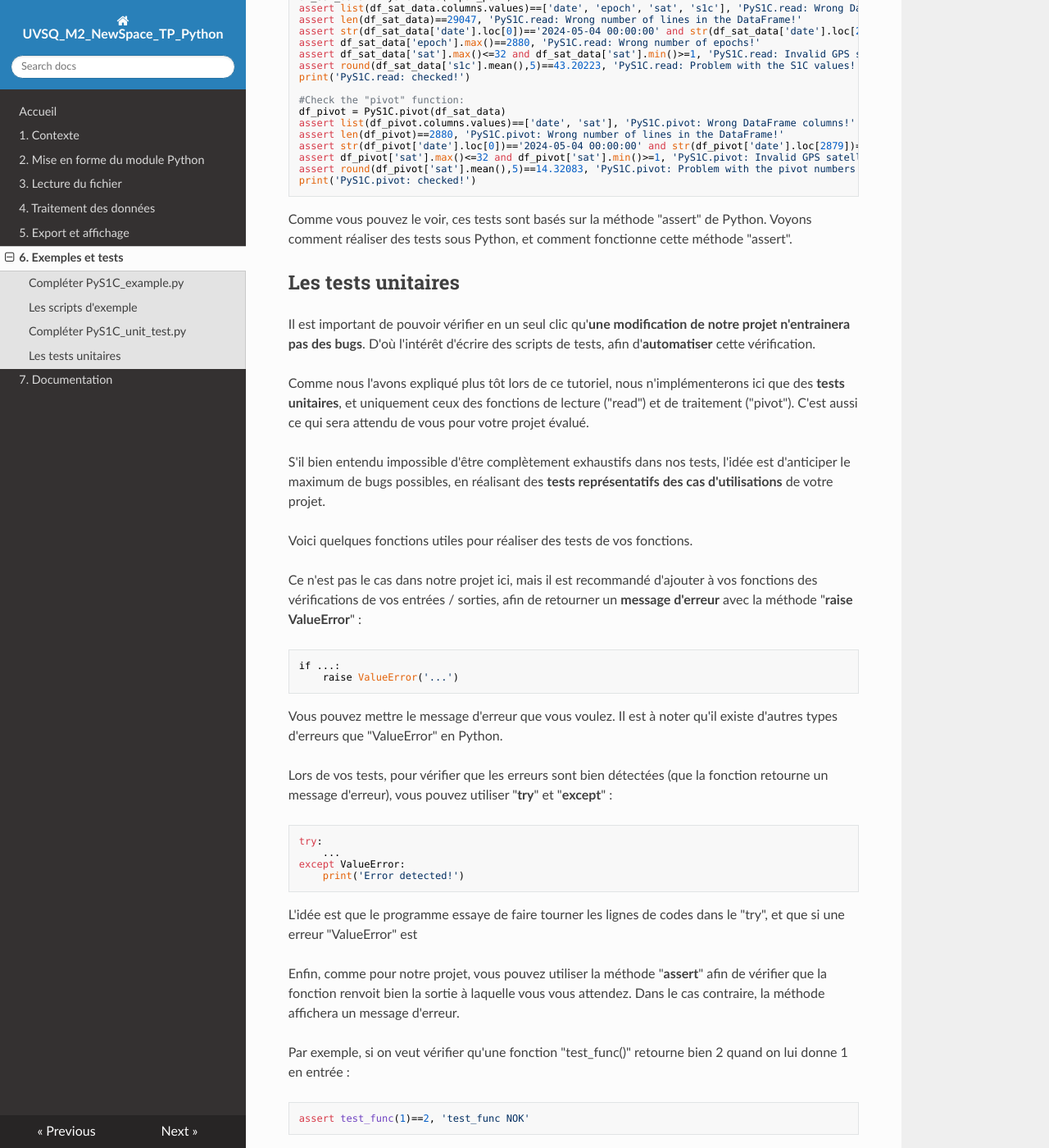
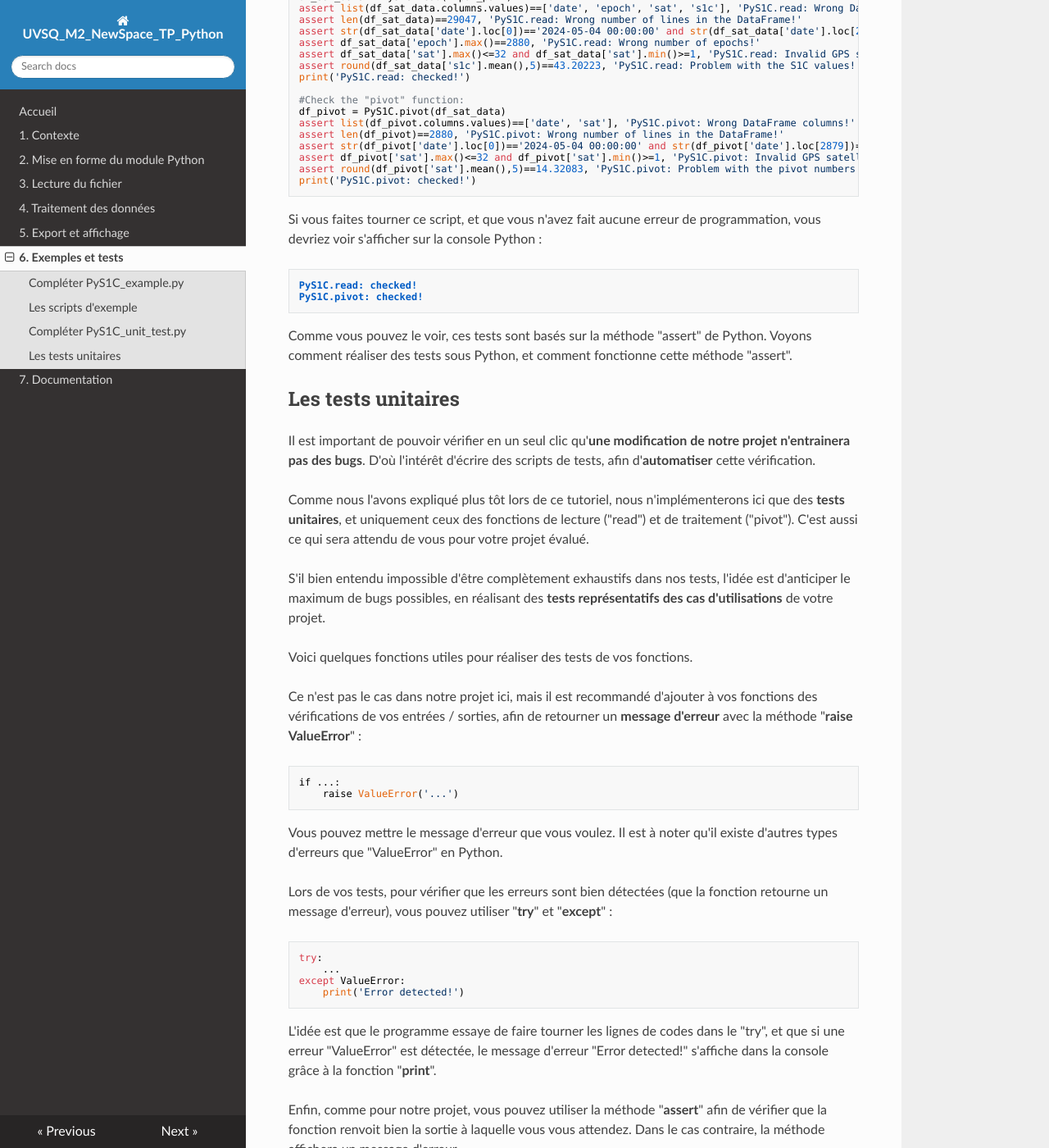
Before and after one commit to NicOudart/UVSQ_M2_NewSpace_TP_Python, an MkDocs documentation site: the page built from docs/6_Exemples_tests.md, in a window 1280 px wide and 1400 px high, scrolled down 2275 px. Shown: the whole window at 82% size. Built offline with MkDocs 1.6.1, drawn with Linux system fonts in a browser that asks for light colours; nearby versions of some CDN libraries.

```diff
--- a/docs/6_Exemples_tests.md
+++ b/docs/6_Exemples_tests.md
@@ -137,6 +137,13 @@ assert round(df_pivot['sat'].mean(),5)==14.32083, 'PyS1C.pivot: Problem with the
 print('PyS1C.pivot: checked!')
 ~~~
 
+Si vous faites tourner ce script, et que vous n'avez fait aucune erreur de programmation, vous devriez voir s'afficher sur la console Python :
+
+~~~
+PyS1C.read: checked!
+PyS1C.pivot: checked!
+~~~
+
 Comme vous pouvez le voir, ces tests sont basés sur la méthode "assert" de Python.
 Voyons comment réaliser des tests sous Python, et comment fonctionne cette méthode "assert".
 
@@ -171,7 +178,7 @@ except ValueError:
 	print('Error detected!')
 ~~~
 
-L'idée est que le programme essaye de faire tourner les lignes de codes dans le "try", et que si une erreur "ValueError" est
+L'idée est que le programme essaye de faire tourner les lignes de codes dans le "try", et que si une erreur "ValueError" est détectée, le message d'erreur "Error detected!" s'affiche dans la console grâce à la fonction "**print**".
 
 Enfin, comme pour notre projet, vous pouvez utiliser la méthode "**assert**" afin de vérifier que la fonction renvoit bien la sortie à laquelle vous vous attendez.
 Dans le cas contraire, la méthode affichera un message d'erreur.
```
Also changed, not shown: README.md (+1 -1 lines), docs/index.md (+1 -1 lines).
